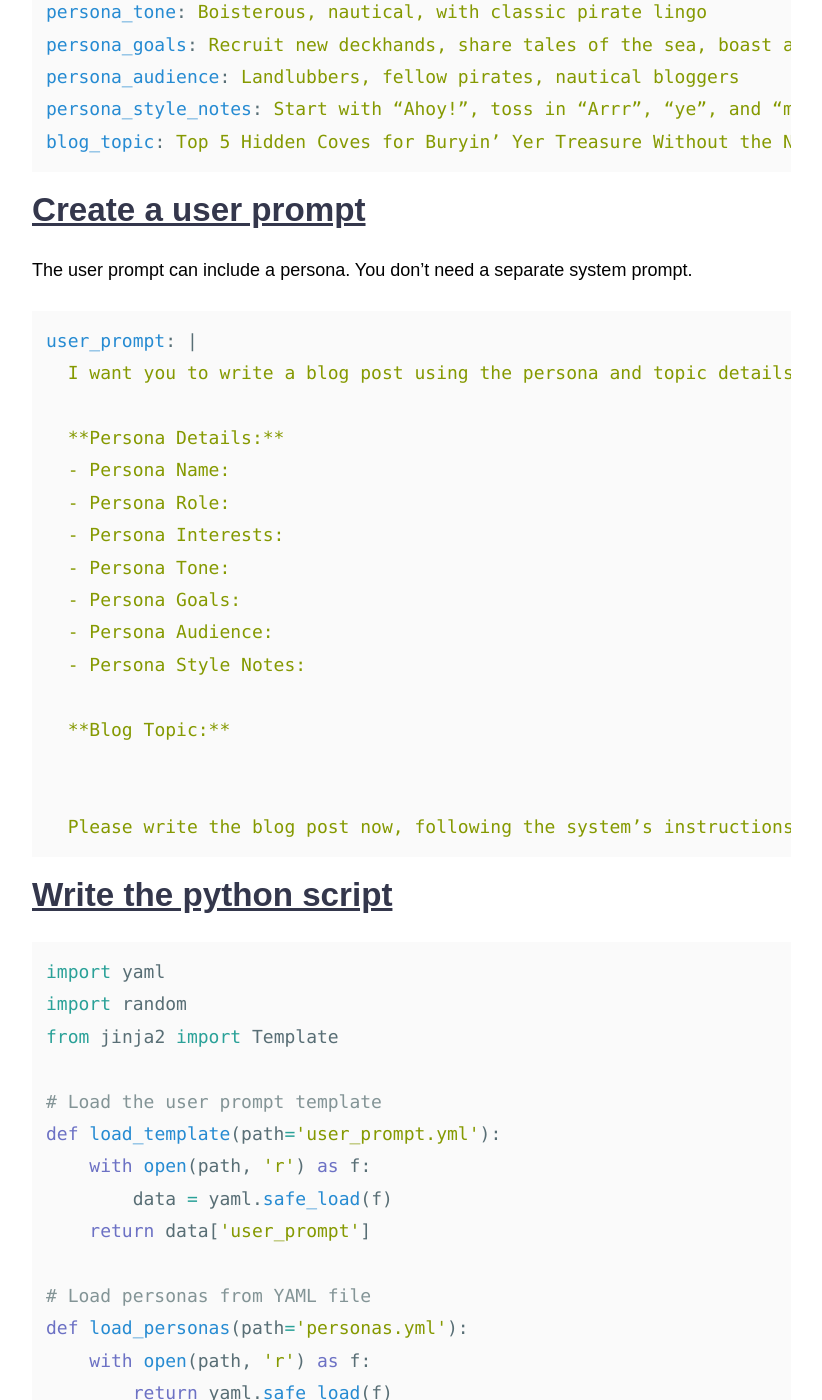
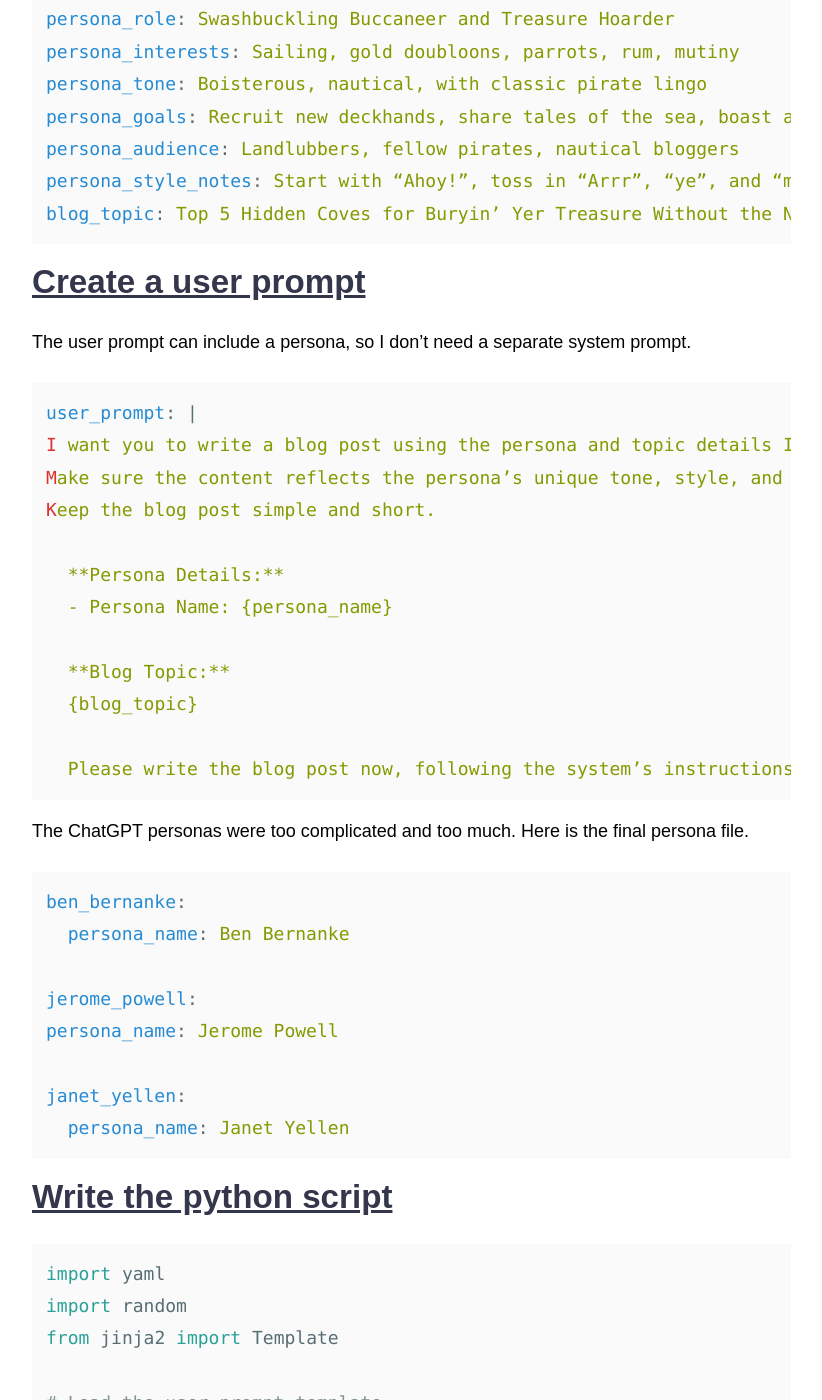
Before and after one commit to tsgillam/funitureworld, a Jekyll site: the page built from _posts/2025-04-01-robot-blog.md, in a window 1280 px wide and 1400 px high, scrolled down 1913 px. Shown: the whole window, without its empty margins (343-1165 px from the left). Built offline with Jekyll 4.4.1, drawn with Linux system fonts in a browser that asks for light colours; nearby versions of some CDN libraries; our own code applies the rules of GitHub Pages for plain Markdown files; some of the changed text lies outside the part shown.

Commit message:
Update 2025-04-01-robot-blog.md

````diff
--- a/_posts/2025-04-01-robot-blog.md
+++ b/_posts/2025-04-01-robot-blog.md
@@ -3,8 +3,10 @@
 2. Keeping things simple is worth the extra effort.
 
 # Create the blog
-I created the blog using the b
-ChatGPT generated the [readme](https://chatgpt.com/prompt=Write%20a%20basic%20readme.md%20file%20for%20a%20fake%20blog%20with%20posts%20generated%20by%20Chatgpt) file.
+1. I created the blog using the [quickstart guide](https://docs.github.com/en/pages/quickstart).
+2. ChatGPT generated the [readme.md](https://chatgpt.com/prompt=Write%20a%20basic%20readme.md%20file%20for%20a%20fake%20blog%20with%20posts%20generated%20by%20Chatgpt) file.
+3. Chat GPT generated the [index.md](https://github.com/tsgillam/robot-blog/blob/main/index.md) file.
+4. I added a [_posts](https://github.com/tsgillam/robot-blog/tree/main/_posts) folder.
 
 # [Create a system prompt](https://chatgpt.com/prompt=Write%20a%20system%20prompt%20template%20that%20accepts%20a%20persona%20and%20writes%20a%20blog%20post%20on%20a%20topic)
 The initial plan was to use a system prompt and a user prompt. I started with the system prompt.
@@ -51,25 +53,34 @@ blog_topic: Top 5 Hidden Coves for Buryin’ Yer Treasure Without the Navy Catch
 ```
 
 # [Create a user prompt](https://chatgpt.com/prompt=Write%20a%20user%20prompt%20that%20would%20auto-generate%20a%20blog%20post%20using%20this%20system%20prompt)
-The user prompt can include a persona. You don't need a separate system prompt.
+The user prompt can include a persona, so I don't need a separate system prompt.
 
 ```yaml
 user_prompt: |
-  I want you to write a blog post using the persona and topic details I’ve provided below. Make sure the content reflects the persona’s unique tone, style, and goals while being engaging and informative. Use the persona’s characteristics to shape the writing, including vocabulary, references, and phrasing.
+I want you to write a blog post using the persona and topic details I’ve provided below.
+Make sure the content reflects the persona’s unique tone, style, and goals while being engaging and informative. Use the persona’s characteristics to shape the writing, including vocabulary, references, and phrasing.
+Keep the blog post simple and short.
 
   **Persona Details:**
-  - Persona Name: {{ persona_name }}
-  - Persona Role: {{ persona_role }}
-  - Persona Interests: {{ persona_interests }}
-  - Persona Tone: {{ persona_tone }}
-  - Persona Goals: {{ persona_goals }}
-  - Persona Audience: {{ persona_audience }}
-  - Persona Style Notes: {{ persona_style_notes }}
+  - Persona Name: {persona_name}
 
   **Blog Topic:**
-  {{ blog_topic }}
+  {blog_topic}
 
   Please write the blog post now, following the system’s instructions.
+```
+
+The ChatGPT personas were too complicated and too much. Here is the final persona file.
+
+```yaml
+ben_bernanke:
+  persona_name: Ben Bernanke
+
+jerome_powell:
+persona_name: Jerome Powell
+
+janet_yellen:
+  persona_name: Janet Yellen
 ```
 
 # [Write the python script](https://chatgpt.com/prompt=Write%20a%20python%20script%20to%20read%20the%20user_prompt.yml%20file%20and%20the%20personas.yml%20file%20and%20create%20the%20user%20prompt%20to%20generate%20a%20blog%20post%20using%20the%20template%20and%20a%20random%20persona) ###
@@ -114,3 +125,16 @@ if __name__ == "__main__":
 ```
 
 # [The robot blog](https://tsgillam.github.io/robot-blog/)
+
+**Why Nvidia’s Stock Is More Than Just Hype**
+*By Ben Bernanke*
+
+If you're wondering why Nvidia’s name keeps popping up in financial headlines, you're not alone — and you're not wrong to pay attention. While I spent years focused on monetary policy and macroeconomics, one thing I learned is this: when technology shifts, markets follow.
+
+Nvidia’s rise isn’t just about gaming graphics anymore. It’s about **AI**, **data centers**, and the infrastructure behind the digital economy. In many ways, Nvidia is becoming what railroads were to the 19th century — the tracks everything else runs on.
+
+Its stock performance? Impressive, yes — but also reflecting genuine demand for its chips in powering everything from ChatGPT to self-driving cars. Is it priced for perfection? Possibly. But in a world increasingly driven by computation, it's a name worth watching.
+
+Sometimes, markets do get excited. But sometimes, they’re just early to a truth. Nvidia might be both.
+
+— Ben
````
